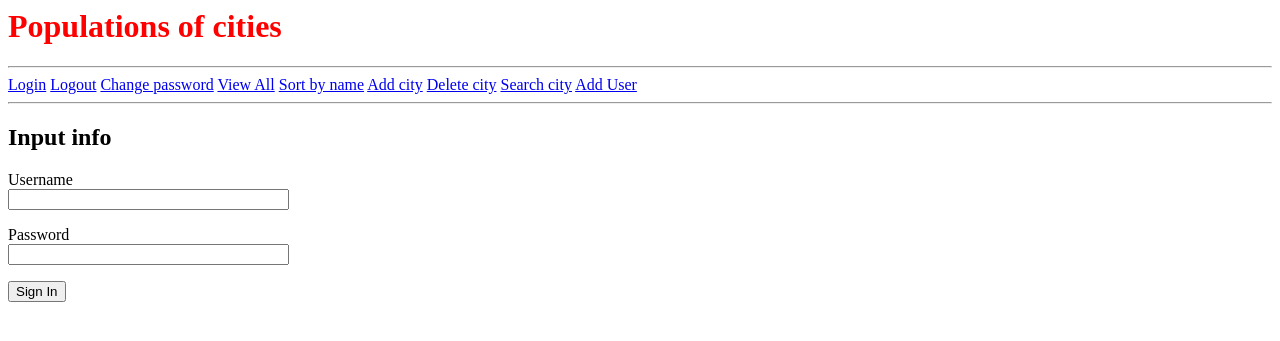
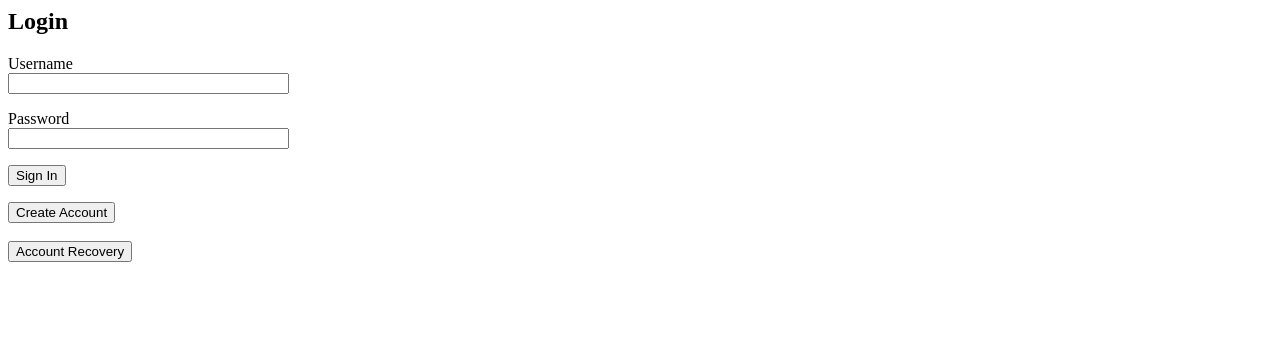
Before and after one commit to FMass-3355/ShrimpedIn, a Flask app: page /login in a window 1280 px wide. Shown: the top 341 px of the page. Run offline with Flask 2, Linux system fonts and the light colour scheme; parts of the project's set-up code (start-up, migrations or seed data) failed here and were passed over.

Commit message:
its making me do that

```diff
--- a/SQLQueries/Create_Database.sql
+++ /dev/null
@@ -1 +0,0 @@
-CREATE DATABASE ShrimpedIn;
--- a/app/routes.py
+++ b/app/routes.py
@@ -182,14 +182,6 @@ def search_by_name():
             return render_template('not_found.html')
     return render_template('search.html', form=form)
 
-
-@app.route('/view_all')
-def view():
-    all = db.session.query(City).all()
-    print(all, file=sys.stderr)
-    return render_template('view_cities.html', cities=all)
-
-
 @app.route('/sort_by_name')
 def sort_by_name():
     all = db.session.query(City).order_by(City.city).all()
--- a/app/templates/base.html
+++ b/app/templates/base.html
@@ -22,11 +22,6 @@
           <a href="/login">Login</a>
           <a href="/logout">Logout</a>
           <a href="/change_password">Change password</a>
-          <a href="/view_all">View All</a>
-          <a href="/sort_by_name">Sort by name</a>
-          <a href="/add">Add city</a>
-          <a href="/delete">Delete city</a>
-          <a href="/search">Search city</a>
           <a href="/add_user">Add User</a>
           <!--<a href="/profile">Profile</a>-->
           <!--<a href="/job_search">Job Search</a>-->
--- a/app/templates/login.html
+++ b/app/templates/login.html
@@ -1,7 +1,5 @@
-{% extends "base.html" %}
-
-{% block content %}
-    <h2>Input info</h2>
+<html>
+    <h2>Login</h2>
     <form action="" method="post" novalidate>
         {{ form.hidden_tag() }}
         <p>
@@ -14,4 +12,10 @@
         </p>
         <p>{{ form.submit() }}</p>
     </form>
-{% endblock %}
+
+    <body>
+            <a href="/"><button>Create Account</button></a><br><br>
+
+            <a href="/"><button>Account Recovery</button></a>
+    </body>
+</html>
```
Also changed, not shown: SQLQueries/Create_User_table.sql (deleted, +0 -10 lines), app/templates/view_cities.html (deleted, +0 -15 lines), 1 other file.
